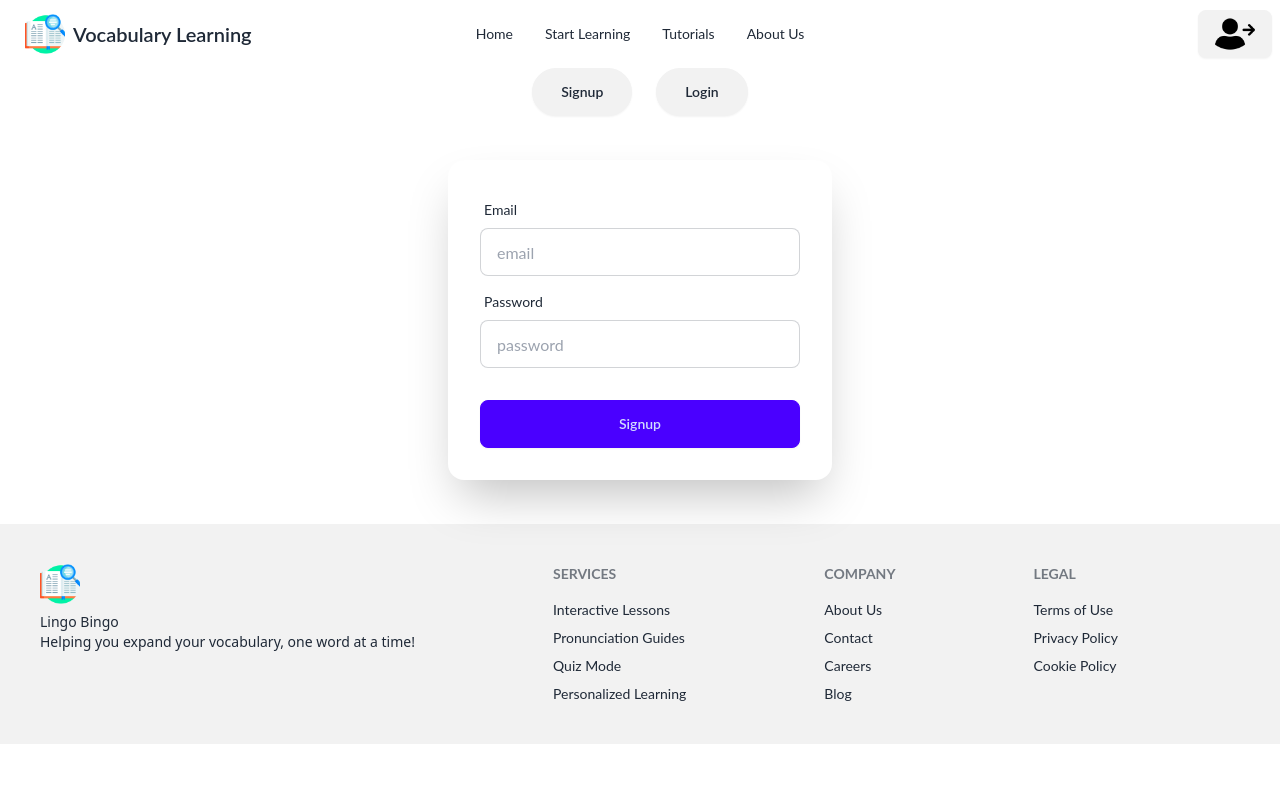
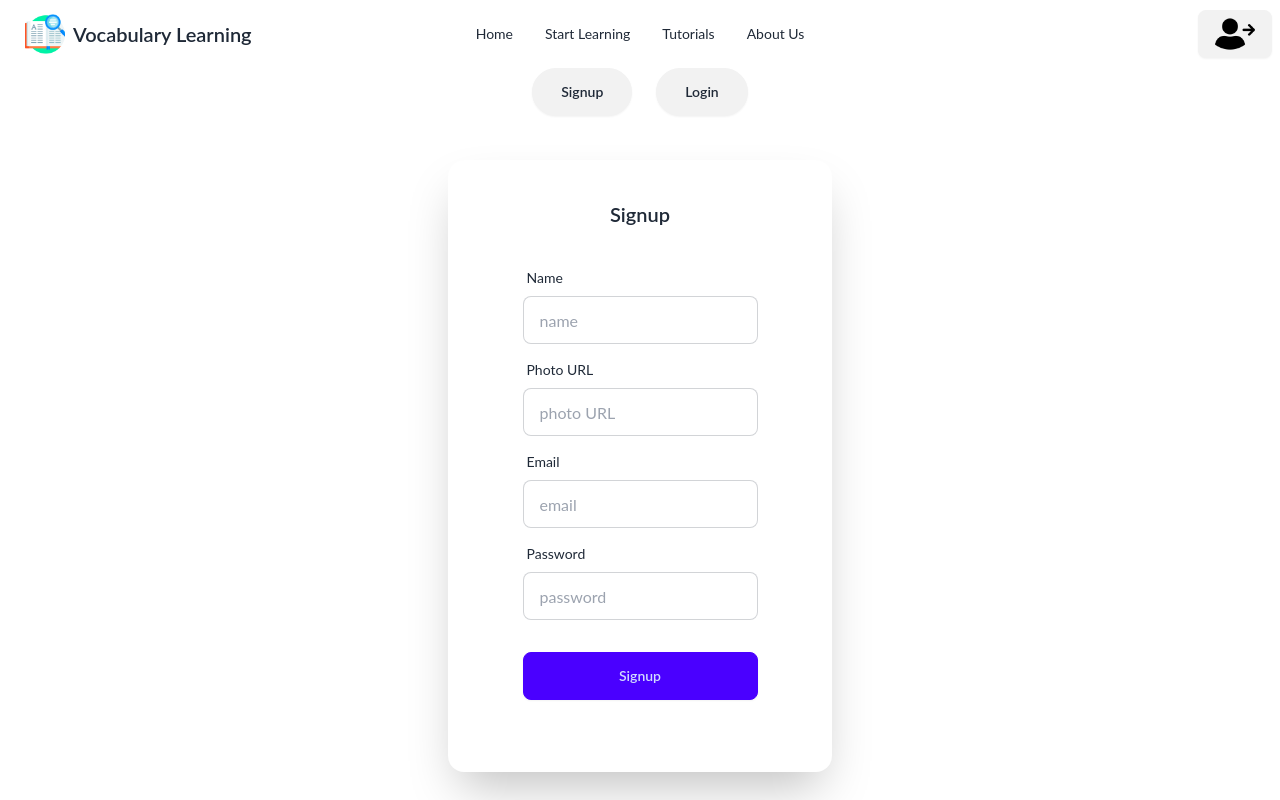
Before and after one commit to mozaddedalfeshani/p9-VocabularyLearning, a React (Vite) app: page /login in a window 1280 px wide. Shown: the top 800 px of the page. Built offline with nearby package versions, Linux system fonts and the light colour scheme; no server answers.

Commit message:
Adding name, and photo url for validation registration

```diff
--- a/src/contexts/AuthProvider.jsx
+++ b/src/contexts/AuthProvider.jsx
@@ -1,26 +1,42 @@
 import React, { createContext, useState } from "react";
 export const AuthContext = createContext();
-import { getAuth, createUserWithEmailAndPassword } from "firebase/auth";
+import { getAuth, createUserWithEmailAndPassword, updateProfile } from "firebase/auth";
 import app from "../hooks/Firebase.Config";
 
+const AuthProvider = ({ children }) => {
+  const [user, setUser] = useState(null);
 
-
-
-const AuthProvider = ({ children }) => {
-
-
-
-  const createAccount = (email, password) => {
+  const createAccount = (email, password, displayName, photoURL) => {
     console.log("createAccount", email, password);
     createUserWithEmailAndPassword(getAuth(app), email, password).then(
       (userCredential) => {
+        setUser(userCredential.user);
+        console.log(user);
         console.log("Account created successfully", userCredential);
+        updateUserProfile(displayName, photoURL);
       }
     );
   };
 
+  const updateUserProfile = (displayName, photoURL) => {
+    const auth = getAuth(app);
+    if (auth.currentUser) {
+      updateProfile(auth.currentUser, {
+        displayName,
+        photoURL,
+      })
+        .then(() => {
+          console.log("Profile updated successfully");
+        })
+        .catch((error) => {
+          console.error("Error updating profile", error);
+        });
+    }
+  };
+
   const authInfo = {
     createAccount,
+    updateUserProfile,
   };
 
   return (
--- a/src/pages/Login.jsx
+++ b/src/pages/Login.jsx
@@ -6,8 +6,11 @@ export default function Login() {
   const [login, setLogin] = useState(false);
   const [password, setPassword] = useState("");
   const [passwordError, setPasswordError] = useState("");
+  const [signupPassword, setSignupPassword] = useState("");
+  const [signupPasswordError, setSignupPasswordError] = useState("");
+  const [signupName, setSignupName] = useState("");
+  const [signupPhotoUrl, setSignupPhotoUrl] = useState("");
   const authContext = useContext(AuthContext);
-  console.log(authContext.name); // Now it will log "AuthContext"
 
   const clickToLogin = () => {
     setLogin(true);
@@ -30,20 +33,42 @@ export default function Login() {
     }
   };
 
+  const handleSignupPasswordChange = (e) => {
+    const value = e.target.value;
+    setSignupPassword(value);
+    const passwordRegex = /^(?=.*[a-z])(?=.*[A-Z]).{6,}$/;
+    if (!passwordRegex.test(value)) {
+      setSignupPasswordError(
+        "Password must be at least 6 characters long and include both lowercase and uppercase letters."
+      );
+    } else {
+      setSignupPasswordError("");
+    }
+  };
+
   const handleSignup = (e) => {
     e.preventDefault();
-    authContext.createAccount(e.target.email.value, e.target.password.value);
+    if (!signupPasswordError) {
+      authContext.createAccount(
+        e.target.email.value,
+        e.target.password.value,
+        signupName,
+        signupPhotoUrl
+      );
+    }
   };
 
   const handleLogin = (e) => {
     e.preventDefault();
-    authContext.signIn(e.target.email.value, e.target.password.value);
+    if (!passwordError) {
+      authContext.signIn(e.target.email.value, e.target.password.value);
+    }
   };
 
   return (
     <div className="mx-auto">
       <div className="container mx-auto ">
-        <div className="flex flex-row justify-center items-center gap-6">
+        <div className="flex flex-row justify-center  items-center gap-6">
           <button className="btn rounded-3xl px-7" onClick={clickToSignup}>
             Signup
           </button>
@@ -56,8 +81,36 @@ export default function Login() {
       {!login && (
         <div className="signup-area flex items-center justify-center my-11">
           {/* Signup form goes here */}
-          <div className="card bg-base-100 w-full max-w-sm shrink-0 shadow-2xl">
+          <div className="card bg-base-100 w-full items-center py-10 max-w-sm shrink-0 shadow-2xl">
+            <h1 className="card-title text-center">Signup</h1>
             <form className="card-body" onSubmit={handleSignup}>
+              <div className="form-control">
+                <label className="label">
+                  <span className="label-text">Name</span>
+                </label>
+                <input
+                  type="text"
+                  name="name"
+                  placeholder="name"
+                  className="input input-bordered"
+                  value={signupName}
+                  onChange={(e) => setSignupName(e.target.value)}
+                  required
+                />
+              </div>
+              <div className="form-control">
+                <label className="label">
+                  <span className="label-text">Photo URL</span>
+                </label>
+                <input
+                  type="text"
+                  name="photoUrl"
+                  placeholder="photo URL"
+                  className="input input-bordered"
+                  value={signupPhotoUrl}
+                  onChange={(e) => setSignupPhotoUrl(e.target.value)}
+                />
+              </div>
               <div className="form-control">
                 <label className="label">
                   <span className="label-text">Email</span>
@@ -79,11 +132,21 @@ export default function Login() {
                   name="password"
                   placeholder="password"
                   className="input input-bordered"
+                  value={signupPassword}
+                  onChange={handleSignupPasswordChange}
                   required
                 />
+                {signupPasswordError && (
+                  <p className="text-red-500 text-xs mt-1">
+                    {signupPasswordError}
+                  </p>
+                )}
               </div>
               <div className="form-control mt-6">
-                <button className="btn btn-primary" type="submit">
+                <button
+                  className="btn btn-primary"
+                  type="submit"
+                  disabled={!!signupPasswordError}>
                   Signup
                 </button>
               </div>
@@ -133,7 +196,10 @@ export default function Login() {
                 </label>
               </div>
               <div className="form-control mt-6">
-                <button className="btn btn-primary" type="submit">
+                <button
+                  className="btn btn-primary"
+                  type="submit"
+                  disabled={!!passwordError}>
                   Login
                 </button>
               </div>
```
